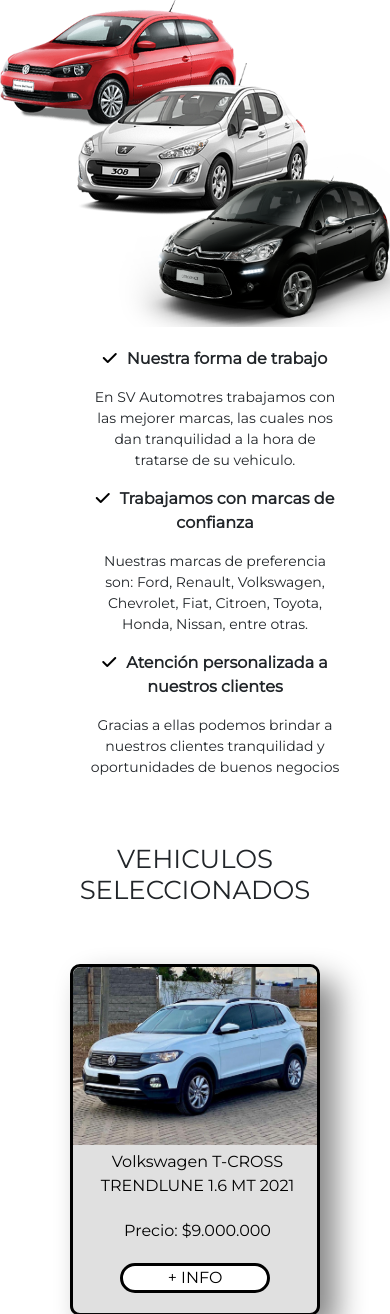
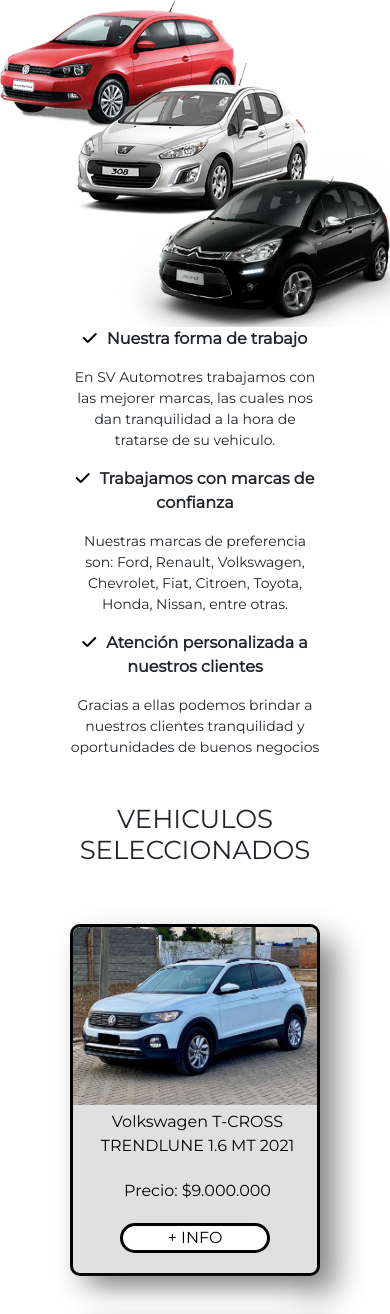
Before and after one commit to AugustoGalarza99/SV_Automotores, a plain HTML site: page index.html in a window 390 px wide. Shown: the part 470-1784 px from the top of the page. Drawn offline with nearby package versions, Linux system fonts and the light colour scheme.

Commit message:
Actualizacion mediaquerys

```diff
--- a/scss/_mediaquerys.scss
+++ b/scss/_mediaquerys.scss
@@ -14,14 +14,14 @@
     }
     .navegador ul {
         position: fixed;
-        top: 70px;
+        /*top: 70px;*/
         right: -100%;
         width: 100%;
         height: 100vh;
         background: #000000b6;
         flex-direction: column;
         align-items: center;
-        padding-top: 50px;
+        /*padding-top: 50px;*/
         transition: all 0.5s;
     }
     .navegador ul:hover{
@@ -37,6 +37,10 @@
         flex-flow: wrap;
         text-align: center;
         justify-content: center;
+        .contenedora-p{
+            padding-top: 20px;
+            padding: 0;
+        }
         img{
             height: auto;
             width: 100%;
```
Also changed, not shown: css/styles.css, 1 other file.
